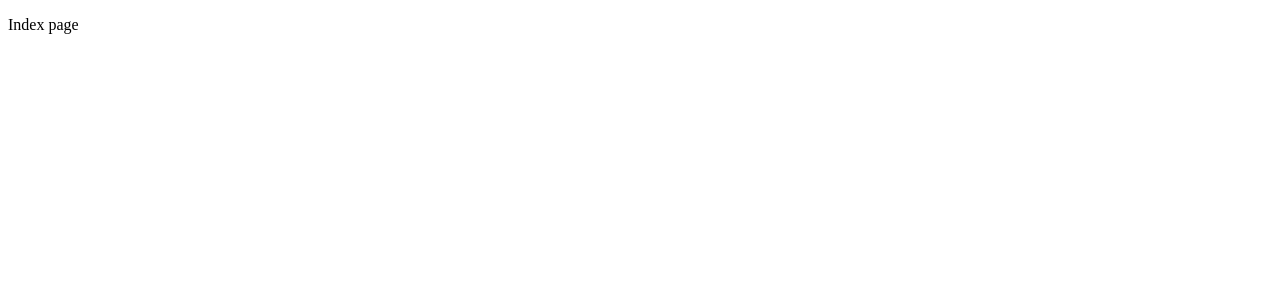
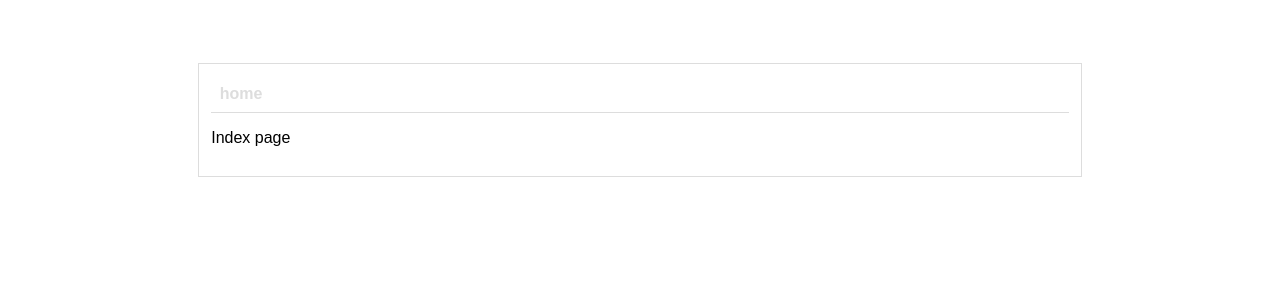
Before and after one commit to mathieu-anderson/questions, a Next.js app: page / in a window 1280 px wide. Shown: the top 300 px of the page. Built offline with nearby package versions, Linux system fonts and the light colour scheme.

Commit message:
Add Layout and Header components

```diff
--- /dev/null
+++ b/components/Header.js
@@ -0,0 +1,25 @@
+import Link from 'next/link';
+
+const linkStyle = {
+  fontWeight: 'bold',
+  textDecoration: 'none',
+  color: '#DDD'
+};
+
+const headerStyle = {
+  borderBottom: '1px solid #DDD',
+  padding: '1%',
+  fontSize: '3em;'
+};
+
+const Header = () => {
+  return (
+    <div style={headerStyle}>
+      <Link href='/'>
+        <a style={linkStyle}>home</a>
+      </Link>
+    </div>
+  );
+};
+
+export default Header;
--- /dev/null
+++ b/components/Layout.js
@@ -0,0 +1,19 @@
+import Header from './Header';
+
+const layoutStyle = {
+  margin: '5% 15% 5% 15%',
+  padding: '1%',
+  border: '1px solid #DDD',
+  fontFamily: 'sans-serif'
+};
+
+const Layout = (props) => {
+  return (
+    <div style={layoutStyle}>
+      <Header />
+      {props.children}
+    </div>
+  );
+};
+
+export default Layout;
--- a/pages/index.js
+++ b/pages/index.js
@@ -1,7 +1,9 @@
+import Layout from '../components/Layout';
+
 const Index = () => (
-  <div>
+  <Layout>
     <p>Index page</p>
-  </div>
+  </Layout>
 );
 
 export default Index;
```
